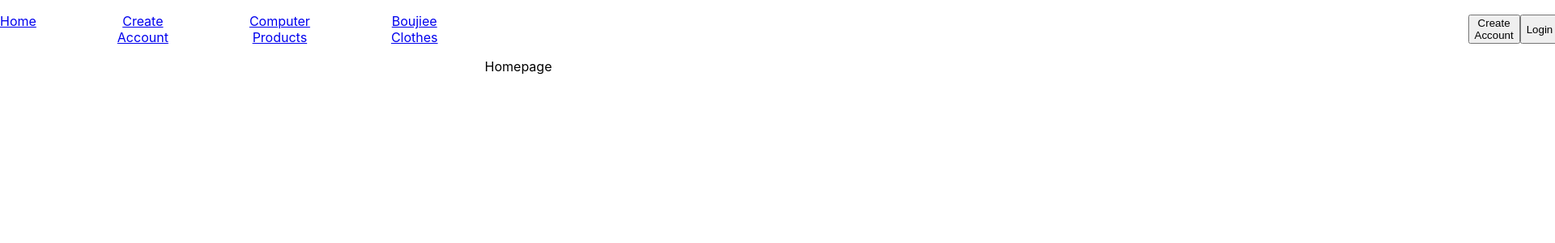
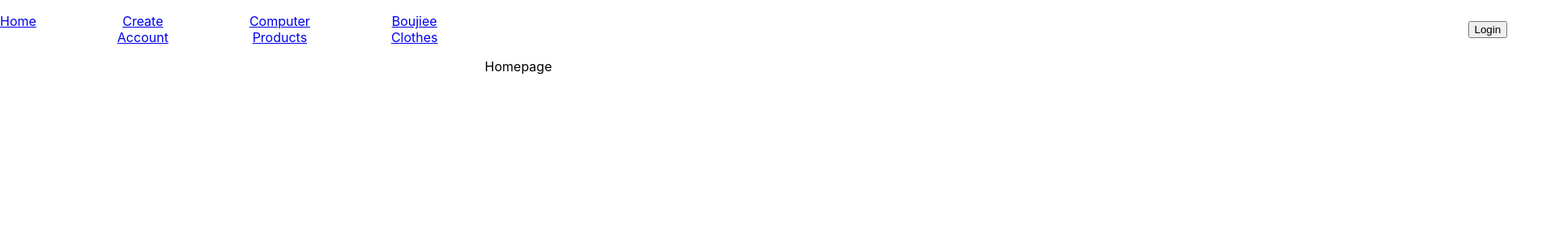
Before and after one commit to 1ShoukR/Joeva-Remastered, a React (Create React App) app in the folder joeva-remastered/: page / in a window 1280 px wide. Shown: the top 300 px of the page at 81% size, 1920 px wide, since content can reach past the window. Built offline with nearby package versions, Linux system fonts and the light colour scheme.

Commit message:
cleaned up some files

```diff
--- /dev/null
+++ b/joeva-remastered/src/Actions/addToCart.js
@@ -0,0 +1,3 @@
+export const addToCart = (e) => {
+    console.log(e.target.value)
+}
--- a/joeva-remastered/src/Components/BoujieClothesCard.jsx
+++ b/joeva-remastered/src/Components/BoujieClothesCard.jsx
@@ -1,6 +1,6 @@
 import React from "react";
 
-const BoujieClothesCard = () => {
+const BoujieClothesCard = (props) => {
   return <div>BoujieClothesCard</div>;
 };
 
--- a/joeva-remastered/src/Components/ComputerPartsCard.jsx
+++ b/joeva-remastered/src/Components/ComputerPartsCard.jsx
@@ -1,4 +1,5 @@
 import React from "react";
+import { addToCart } from "../Actions/addToCart";
 import "../CSS/computerPartsCard.css"
 
 
@@ -22,7 +23,7 @@ export const ComputerPartsCard = (props) => {
             <p>{props?.item?.reviews}</p>
         </div>
         <div>
-            <button>Add to cart</button>
+            <button value={props?.item?.id} onClick={(e) => addToCart(e)}>Add to cart</button>
         </div>
     </div>
   );
--- a/joeva-remastered/src/Components/Navbar.jsx
+++ b/joeva-remastered/src/Components/Navbar.jsx
@@ -20,7 +20,6 @@ const Navbar = () => {
         <Link to="/boujiee_clothes"><p>Boujiee Clothes</p></Link>
       </div>
       <div className="login-buttons">
-        <button>Create Account</button>
         <button>Login</button>
       </div>
     </nav>
```
